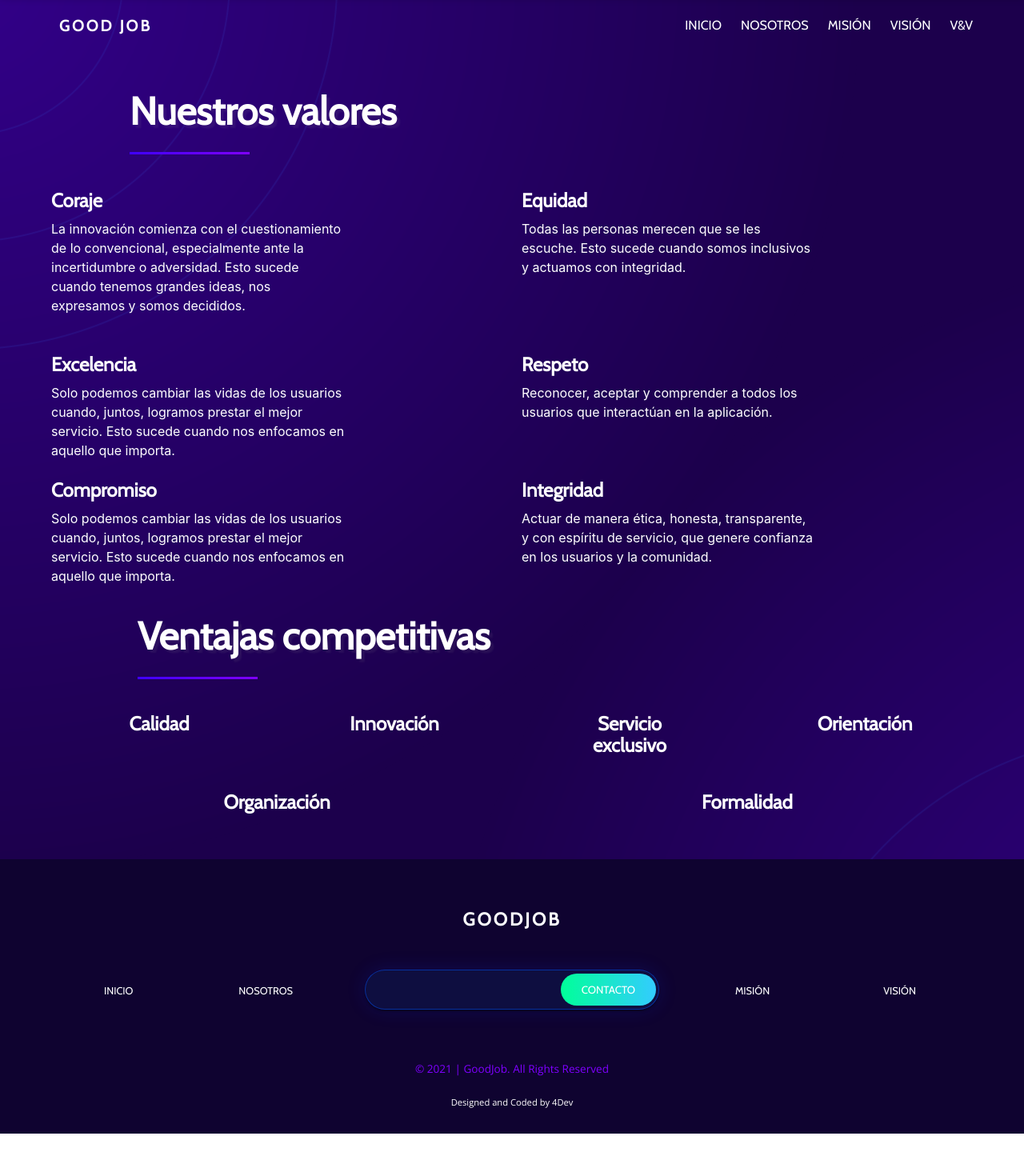
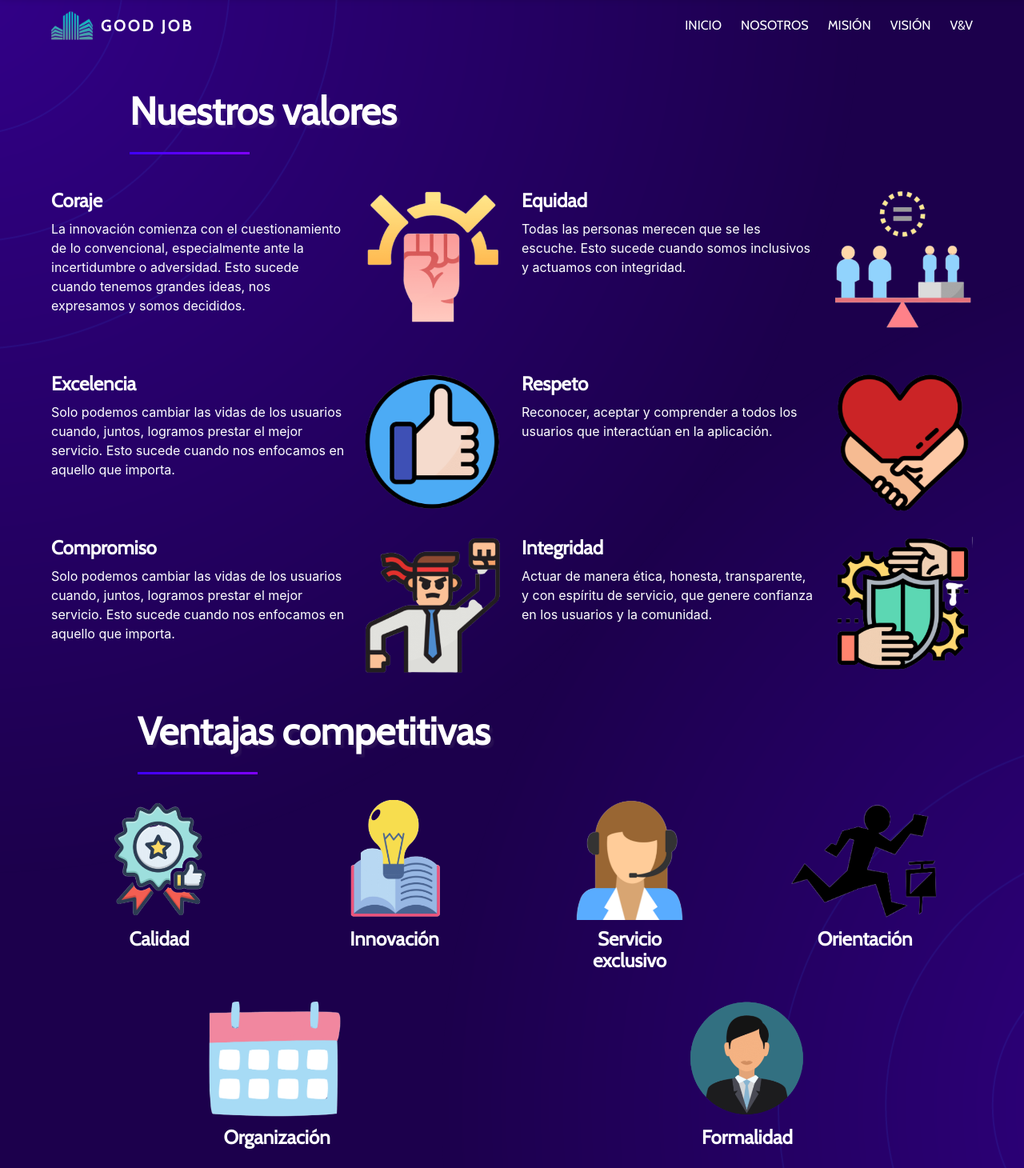
Before and after one commit to JuanGon8/GoodJob, a plain HTML site: page blog.html in a window 1280 px wide. Shown: the top 1460 px of the page at 80% size. Before the commit the page ends 1417 px from the top, so only its background shows below. Drawn offline with nearby package versions, Linux system fonts and the light colour scheme.

Commit message:
add img to code

```diff
--- a/blog.html
+++ b/blog.html
@@ -35,7 +35,7 @@
                         <!-- Brand -->
                         <div class="navbar-brand">
                             <a href="index.html" class="navbar-item">
-                                <img src="../src/img/logo.png" alt="">
+                                <img src="img/logo.png" alt="">
                                 <span class="brand-name">GOOD JOB</span>
                             </a>
                             <!-- Responsive toggle -->
@@ -94,7 +94,7 @@
                         <!-- Brand -->
                         <div class="navbar-brand">
                             <a href="index.html" class="navbar-item">
-                                <img src="../src/img/logo.png" alt="">
+                                <img src="img/logo.png" alt="">
                                 <span class="brand-name">GOOD JOB</span>
                             </a>
                             <!-- Responsive toggle -->
@@ -168,14 +168,14 @@
                             <p>La innovación comienza con el cuestionamiento de lo convencional, especialmente ante la incertidumbre o adversidad. Esto sucede cuando tenemos grandes ideas, nos expresamos y somos decididos. </p>
                         </div>
                         <div class="column is-2 mar">
-                            <img src="../src/img/coraje.png" alt="" class="mar">
+                            <img src="img/coraje.png" alt="" class="mar">
                         </div>
                         <div class="column is-4">
                             <h4 class="title is-4 is-tight is-light">Equidad</h4>
                             <p>Todas las personas merecen que se les escuche. Esto sucede cuando somos inclusivos y actuamos con integridad. </p>
                         </div>
                         <div class="column is-2">
-                            <img src="../src/img/equidad.png" alt="">
+                            <img src="img/equidad.png" alt="">
                         </div>
                     </div> <br>
                     <div class="columns">
@@ -184,14 +184,14 @@
                             <p>Solo podemos cambiar las vidas de los usuarios cuando, juntos, logramos prestar el mejor servicio. Esto sucede cuando nos enfocamos en aquello que importa.  </p>
                         </div>
                         <div class="column is-2 mar">
-                            <img src="../src/img/mano.png" alt="" class="mar">
+                            <img src="img/mano.png" alt="" class="mar">
                         </div>
                         <div class="column is-4">
                             <h4 class="title is-4 is-tight is-light">Respeto</h4>
                             <p>Reconocer, aceptar y comprender a todos los usuarios que interactúan en la aplicación. </p>
                         </div>
                         <div class="column is-2">
-                            <img src="../src/img/respeto.png" alt="">
+                            <img src="img/respeto.png" alt="">
                         </div>
                     </div>
                     <div class="columns">
@@ -200,14 +200,14 @@
                             <p>Solo podemos cambiar las vidas de los usuarios cuando, juntos, logramos prestar el mejor servicio. Esto sucede cuando nos enfocamos en aquello que importa.  </p>
                         </div>
                         <div class="column is-2 mar">
-                            <img src="../src/img/compromiso.png" alt="" class="mar">
+                            <img src="img/compromiso.png" alt="" class="mar">
                         </div>
                         <div class="column is-4">
                             <h4 class="title is-4 is-tight is-light">Integridad</h4>
                             <p>Actuar de manera ética, honesta, transparente, y con espíritu de servicio, que genere confianza en los usuarios y la comunidad. </p>
                         </div>
                         <div class="column is-2">
-                            <img src="../src/img/integridad.png" alt="">
+                            <img src="img/integridad.png" alt="">
                         </div>
                     </div>
                     <div class="column is-5 is-offset-1 landing-caption">
@@ -219,25 +219,25 @@
                     <div class="columns">
                         <div class="column is-3">
                             <div class="feature">
-                                <img src="../src/img/calidad.png" alt="">
+                                <img src="img/calidad.png" alt="">
                                 <h4 class="title is-4 is-tight is-light has-text-centered">Calidad</h4>
                             </div>
                         </div>
                         <div class="column is-3">
                             <div class="feature">
-                                <img src="../src/img/innovacion.png" alt="">
+                                <img src="img/innovacion.png" alt="">
                                 <h4 class="title is-4 is-tight is-light has-text-centered">Innovación</h4>
                             </div>
                         </div>
                         <div class="column is-3">
                             <div class="feature">
-                                <img src="../src/img/servicio.png" alt="">
+                                <img src="img/servicio.png" alt="">
                                 <h4 class="title is-4 is-tight is-light has-text-centered">Servicio <br> exclusivo</h4>
                             </div>
                         </div>
                         <div class="column is-3">
                             <div class="feature">
-                                <img src="../src/img/orientacion.png" alt="">
+                                <img src="img/orientacion.png" alt="">
                                 <h4 class="title is-4 is-tight is-light has-text-centered">Orientación</h4>
                             </div>
                         </div>
@@ -245,13 +245,13 @@
                     <div class="columns">
                         <div class="column is-half">
                             <div class="feature">
-                                <img src="../src/img/organizacion.png" alt="">
+                                <img src="img/organizacion.png" alt="">
                                 <h4 class="title is-4 is-tight is-light has-text-centered">Organización</h4>
                             </div>
                         </div>
                         <div class="column is-half">
                             <div class="feature">
-                                <img src="../src/img/formalidad.png" alt="">
+                                <img src="img/formalidad.png" alt="">
                                 <h4 class="title is-4 is-tight is-light has-text-centered">Formalidad</h4>
                             </div>
                         </div>
@@ -267,7 +267,7 @@
             <!-- Logo -->
             <div class="footer-logo">
                 <a href="index.html">
-                    <img class="" src="../src/img/logo.png" alt="">
+                    <img class="" src="img/logo.png" alt="">
                     <div class="brand-name">GOODJOB</div>
                     <!-- <div class="brand-subtitle">Blockchain brought to another level</div> -->
                 </a>
```
Also changed, not shown: index.html (+8 -8 lines), roadmap.html (+4 -4 lines), token.html (+4 -4 lines).
